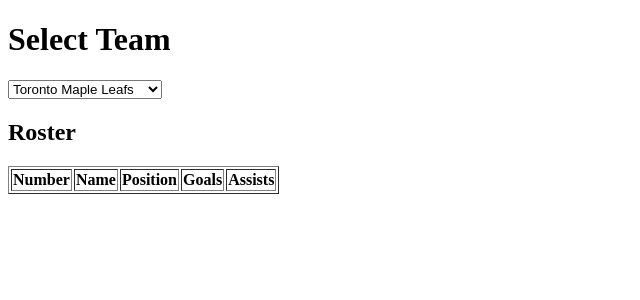
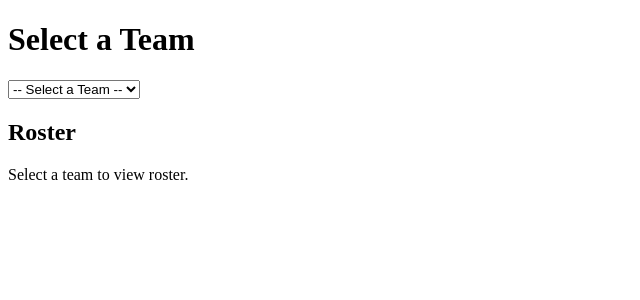
Before and after one commit to CalvinAtApex/Hockey-Stats, a Flask app: template templates/index.html in a window 1280 px wide. Shown: the top 300 px of the page, without its empty margins (0-640 px from the left). Run offline with Flask 3, Linux system fonts and the light colour scheme; the template is opened without the code that fills it: most values are stand-ins (such as "Sample title", 1, 10 or a date in 2020); data that the repository does not hold is empty.

Commit message:
Update index.html

```diff
--- a/templates/index.html
+++ b/templates/index.html
@@ -1,57 +1,63 @@
-
 <!DOCTYPE html>
 <html lang="en">
 <head>
     <meta charset="UTF-8">
-    <title>NHL Roster Stats</title>
+    <title>NHL Team Roster</title>
 </head>
 <body>
-    <h1>Select Team</h1>
+    <h1>Select a Team</h1>
     <select id="teamSelect">
-        <option value="TOR">Toronto Maple Leafs</option>
-        <option value="WPG">Winnipeg Jets</option>
-        <option value="MIN">Minnesota Wild</option>
-        <option value="VGK">Vegas Golden Knights</option>
+        <option value="">-- Select a Team --</option>
+        {% for team in teams %}
+            <option value="{{ team.abbrev }}">{{ team.name }}</option>
+        {% endfor %}
     </select>
 
     <h2>Roster</h2>
-    <table border="1">
-        <thead>
+    <div id="rosterContainer">Select a team to view roster.</div>
+
+    <script>
+        document.getElementById('teamSelect').addEventListener('change', function() {
+            const team = this.value;
+            const container = document.getElementById('rosterContainer');
+            container.innerHTML = 'Loading roster...';
+
+            if (team) {
+                fetch(`/roster/${team}`)
+                    .then(response => response.json())
+                    .then(data => {
+                        if (data.error) {
+                            container.innerHTML = data.error;
+                        } else {
+                            let table = `<table border="1">
                                             <tr>
-                <th>Number</th>
+                                                <th>#</th>
                                                 <th>Name</th>
                                                 <th>Position</th>
                                                 <th>Goals</th>
                                                 <th>Assists</th>
-            </tr>
-        </thead>
-        <tbody id="rosterTableBody"></tbody>
-    </table>
-
-    <script>
-        document.getElementById('teamSelect').addEventListener('change', function() {
-            const team = this.value;
-            fetch(`/roster/${team}`)
-                .then(response => response.json())
-                .then(data => {
-                    const tbody = document.getElementById('rosterTableBody');
-                    tbody.innerHTML = '';
-                    data.players.forEach(player => {
-                        const row = `<tr>
+                                            </tr>`;
+                            data.forEach(player => {
+                                table += `<tr>
                                             <td>${player.number}</td>
                                             <td>${player.name}</td>
                                             <td>${player.position}</td>
                                             <td>${player.goals}</td>
                                             <td>${player.assists}</td>
                                         </tr>`;
-                        tbody.innerHTML += row;
                             });
+                            table += '</table>';
+                            container.innerHTML = table;
+                        }
                     })
-                .catch(() => alert('Error loading roster.'));
+                    .catch(err => {
+                        console.error(err);
+                        container.innerHTML = 'Error loading roster.';
                     });
-
-        // Trigger initial load
-        document.getElementById('teamSelect').dispatchEvent(new Event('change'));
+            } else {
+                container.innerHTML = 'Select a team to view roster.';
+            }
+        });
     </script>
 </body>
 </html>
```
Lines whose indentation alone changed are shown as unchanged.
